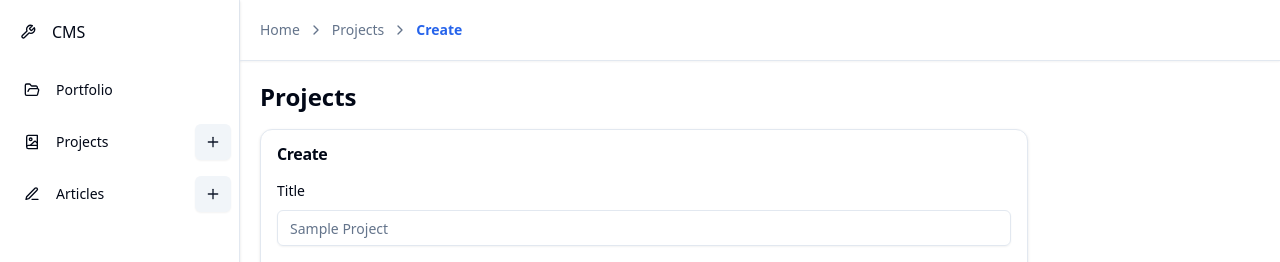
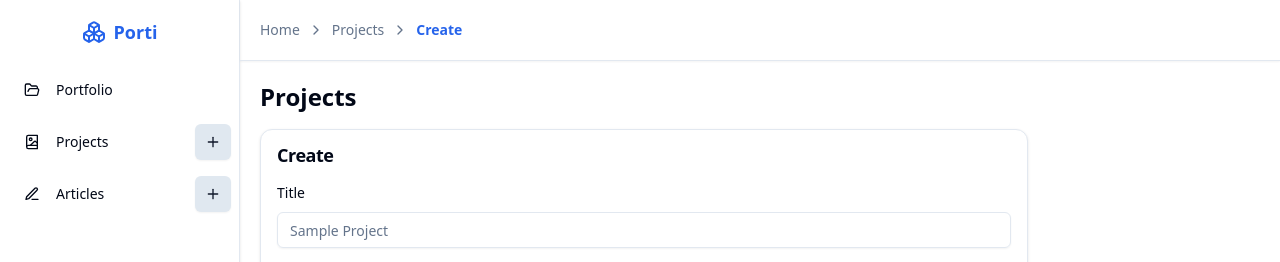
Before and after one commit to dishwasher-detergent/kurioh, a Next.js app: page /projects/create in a window 1280 px wide. Shown: the top 262 px of the page. Built offline with nearby package versions, Linux system fonts and the light colour scheme; no server answers.

Commit message:
fix border and error handle

```diff
--- a/app/globals.css
+++ b/app/globals.css
@@ -12,7 +12,7 @@
     --popover-foreground: 222.2 84% 4.9%;
     --primary: 221.2 83.2% 53.3%;
     --primary-foreground: 210 40% 98%;
-    --secondary: 210 40% 96.1%;
+    --secondary: 210 35% 91%;
     --secondary-foreground: 222.2 47.4% 11.2%;
     --muted: 210 40% 96.1%;
     --muted-foreground: 215.4 16.3% 46.9%;
@@ -35,7 +35,7 @@
     --popover-foreground: 210 40% 98%;
     --primary: 217.2 91.2% 59.8%;
     --primary-foreground: 222.2 47.4% 11.2%;
-    --secondary: 217.2 32.6% 17.5%;
+    --secondary: 215 25% 27%;
     --secondary-foreground: 210 40% 98%;
     --muted: 217.2 32.6% 17.5%;
     --muted-foreground: 215 20.2% 65.1%;
--- a/components/form/information.tsx
+++ b/components/form/information.tsx
@@ -28,6 +28,7 @@ import {
   LINKEDIN,
   TWITTER,
 } from "@/constants/socials";
+import { toast } from "@/hooks/use-toast";
 import { Information, Social } from "@/interfaces/information";
 import {
   INFORMATION_COLLECTION_ID,
@@ -104,11 +105,27 @@ export const InformationForm = ({ data }: InformationFormProps) => {
 
   async function onSubmit(values: z.infer<typeof formSchema>) {
     let image = null;
+
+    try {
       if (values.image && typeof values.image !== "string") {
         image = await storage_service.upload(
           PORTFOLIO_BUCKET_ID,
           values.image[0],
         );
+
+        toast({
+          title: "Uploaded.",
+          description: `Image ${image.name} uploaded successfully.`,
+        });
+      }
+    } catch (err) {
+      const error = err as Error;
+
+      toast({
+        variant: "destructive",
+        title: "An error occurred while uploading your images.",
+        description: error.message,
+      });
     }
 
     const information = {
@@ -125,17 +142,35 @@ export const InformationForm = ({ data }: InformationFormProps) => {
       ],
     };
 
+    try {
       if (data?.$id) {
         await database_service.update<Information>(
           INFORMATION_COLLECTION_ID,
           information,
           data.$id,
         );
+
+        toast({
+          title: "Information Updated.",
+        });
       } else {
         await database_service.create<Information>(
           INFORMATION_COLLECTION_ID,
           information,
         );
+
+        toast({
+          title: "Information Created.",
+        });
+      }
+    } catch (err) {
+      const error = err as Error;
+
+      toast({
+        variant: "destructive",
+        title: "An error occurred while uploading your images.",
+        description: error.message,
+      });
     }
   }
 
--- a/components/form/project.tsx
+++ b/components/form/project.tsx
@@ -31,7 +31,7 @@ import { ArrayInput } from "@/components/ui/form/array";
 import { ImageArrayInput } from "@/components/ui/form/image_array";
 import { Input } from "@/components/ui/input";
 import { Textarea } from "@/components/ui/textarea";
-import { useToast } from "@/components/ui/use-toast";
+import { useToast } from "@/hooks/use-toast";
 import { Projects } from "@/interfaces/projects";
 import {
   PROJECTS_BUCKET_ID,
--- a/components/ui/card.tsx
+++ b/components/ui/card.tsx
@@ -35,7 +35,10 @@ const CardTitle = React.forwardRef<
 >(({ className, ...props }, ref) => (
   <h3
     ref={ref}
-    className={cn("font-semibold leading-none tracking-tight", className)}
+    className={cn(
+      "text-lg font-semibold leading-none tracking-tight",
+      className,
+    )}
     {...props}
   />
 ));
--- a/components/ui/form/array.tsx
+++ b/components/ui/form/array.tsx
@@ -36,7 +36,10 @@ export const ArrayInput = ({ title, name, form }: ArrayInputProps) => {
           {fields.map((item, index) => {
             return (
               <li key={item.id} className="flex flex-row items-center gap-2">
-                <Badge className="grid h-8 w-8 place-items-center">
+                <Badge
+                  variant="secondary"
+                  className="grid h-8 w-8 place-items-center"
+                >
                   {index + 1}
                 </Badge>
                 <Input
--- a/components/ui/project/card.tsx
+++ b/components/ui/project/card.tsx
@@ -43,7 +43,7 @@ export const ProjectCard = ({
         </div>
         <ProjectWebsites websites={websites} />
       </CardContent>
-      <CardFooter className="flex flex-row justify-end gap-2 border-t p-4">
+      <CardFooter className="flex flex-row justify-end gap-2">
         <Button variant="destructive" onClick={() => deleteProject()}>
           <LucideTrash className="mr-2 h-4 w-4" />
           Delete
--- a/components/ui/sidebar.tsx
+++ b/components/ui/sidebar.tsx
@@ -2,10 +2,10 @@ import { Button } from "@/components/ui/button";
 import { Profile } from "@/components/ui/profile";
 import {
   LucideBookImage,
+  LucideBoxes,
   LucideFolderOpen,
   LucidePenLine,
   LucidePlus,
-  LucideWrench,
 } from "lucide-react";
 import Link from "next/link";
 import { ModeToggle } from "./theme-toggle";
@@ -13,10 +13,10 @@ import { ModeToggle } from "./theme-toggle";
 export const Sidebar = () => {
   return (
     <aside className="flex w-60 flex-col border-r shadow">
-      <div className="flex h-16 w-full flex-none flex-row gap-4 px-5">
-        <h1 className="flex flex-row items-center gap-4">
-          <LucideWrench className="h-4 w-4" />
-          CMS
+      <div className="flex h-16 w-full flex-none flex-row justify-center px-5">
+        <h1 className="text-primary flex flex-row items-center gap-2 text-lg font-bold">
+          <LucideBoxes className="h-6 w-6" />
+          Porti
         </h1>
       </div>
       <ul className="flex w-full flex-1 flex-col gap-4 overflow-y-auto p-2">
--- a/package.json
+++ b/package.json
@@ -30,7 +30,8 @@
     "react-hook-form": "^7.48.2",
     "tailwind-merge": "^2.1.0",
     "tailwindcss-animate": "^1.0.7",
-    "zod": "^3.22.4"
+    "zod": "^3.22.4",
+    "zustand": "^4.4.7"
   },
   "devDependencies": {
     "@types/node": "^20",
```
Also changed, not shown: hooks/use-toast.ts (renamed from components/ui/use-toast.ts), 1 other file (tests, documents, lock files or other folders). Lines whose indentation alone changed are shown as unchanged.
